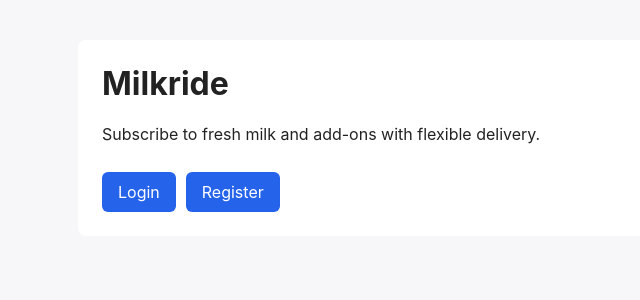
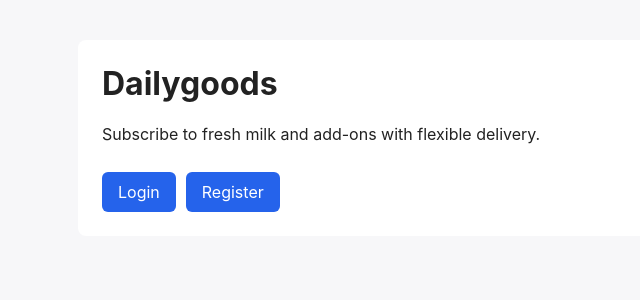
Before and after one commit to aniketnalli20/Dailygoods, a PHP site: page /index.php in a window 1280 px wide. Shown: the top 300 px of the page, without its empty margins (112-752 px from the left). Run offline with PHP 8.4, Linux system fonts and the light colour scheme; some web fonts are replaced.

Commit message:
refactor: rename brand from Milkride to Dailygoods
Update brand name across login page and homepage to reflect new branding
Remove unused usersdg.csv file

```diff
--- a/index.php
+++ b/index.php
@@ -7,9 +7,9 @@ $page = isset($_GET['page']) ? $_GET['page'] : 'home';
 $user = Auth::currentUser();
 
 if ($page === 'home') {
-    echo '<!DOCTYPE html><html><head><meta charset="utf-8"><title>Milkride</title><link rel="stylesheet" href="styles.css"></head><body>';
+    echo '<!DOCTYPE html><html><head><meta charset="utf-8"><title>Dailygoods</title><link rel="stylesheet" href="styles.css"></head><body>';
     echo '<div class="container">';
-    echo '<h1>Milkride</h1>';
+    echo '<h1>Dailygoods</h1>';
     echo '<p>Subscribe to fresh milk and add-ons with flexible delivery.</p>';
     if ($user) {
         echo '<a class="btn" href="?page=dashboard">Go to Dashboard</a>';
--- a/pages/login.php
+++ b/pages/login.php
@@ -23,7 +23,7 @@ echo '</head><body>';
 echo '<div class="login-wrap">';
 echo '<div class="left">';
 echo '<div class="card">';
-echo '<div class="brand">Milkride</div>';
+echo '<div class="brand">Dailygoods</div>';
 echo '<h2>Welcome back</h2>';
 echo '<p class="muted">Please enter your details</p>';
 echo '<form method="post" action="actions/login.php">';
--- a/pages/usersdg.csv
+++ /dev/null
@@ -1 +0,0 @@
-name\temail\tphone\tpassword\trole
```
Also changed, not shown: 1 other file.
